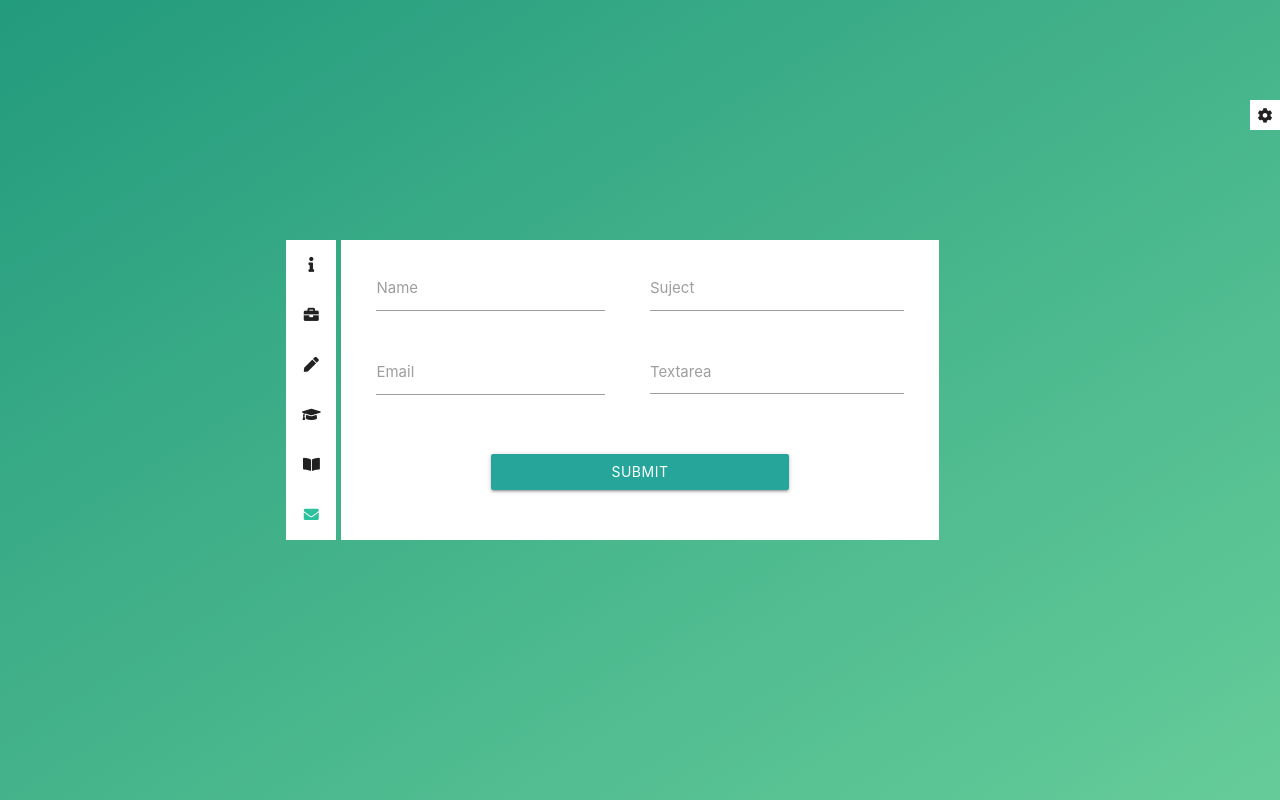
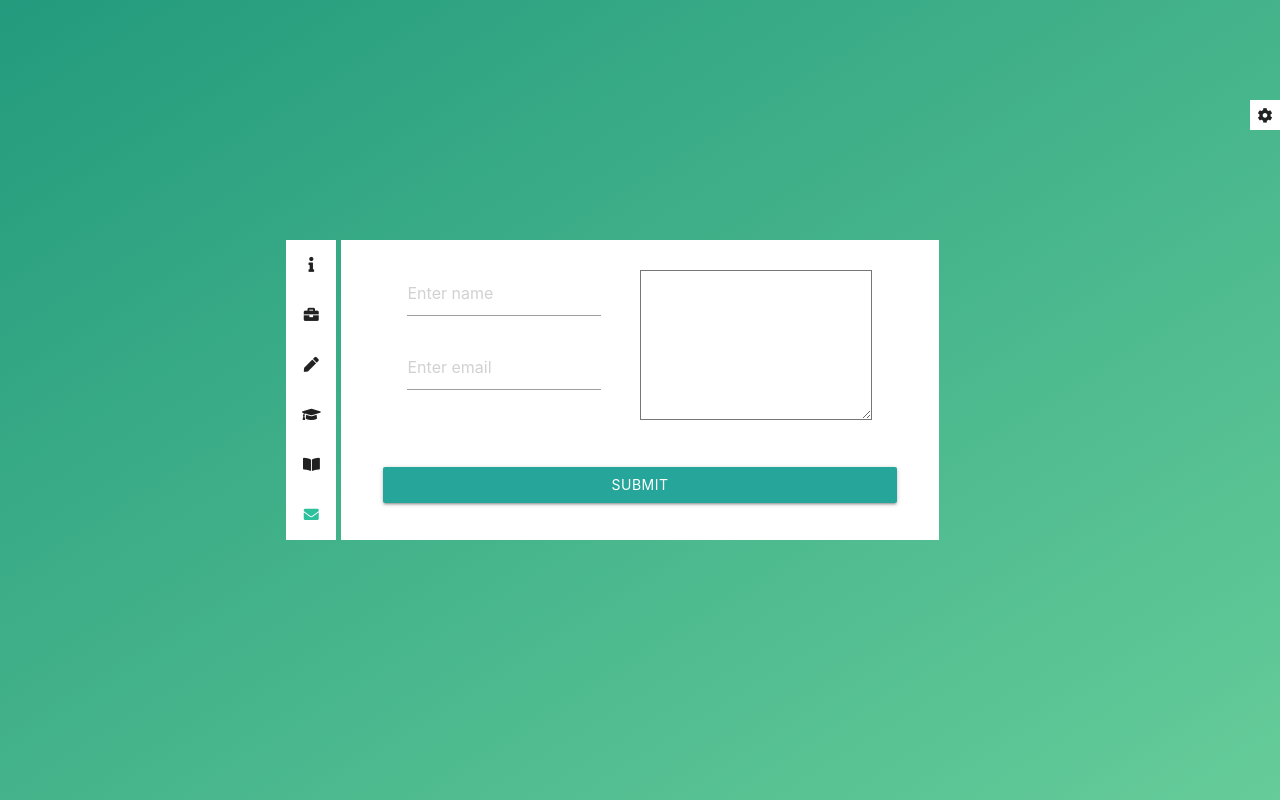
Before and after one commit to vatsal-kandoi/v1, an Angular app: page /contact in a window 1280 px wide. Built offline with nearby package versions, Linux system fonts and the light colour scheme.

Commit message:
Added dockefile

```diff
--- a/src/app/about/about.component.css
+++ b/src/app/about/about.component.css
@@ -84,6 +84,7 @@
 .download{
     color:black;
     font-weight: bold;
+    cursor: pointer;
 }
 .download:hover{
     color:#FA292A;
--- a/src/app/app.component.html
+++ b/src/app/app.component.html
@@ -1,6 +1,6 @@
   <div class="background" [ngClass]="{'dark-background':darkMode}">
     <div class="shade centerIt">
-      <div class="change" (click)="change()"><i class="fas fa-cog"></i></div>
+      <div class="change tooltipped" (click)="change()" data-position="right" data-tooltip="Toggle mode"><i class="fas fa-cog"></i></div>
       <div class="container">
         <div class="row">
           <div class="col l8 offset-l2 m10 offset-m1 s12 main-component" [ngClass]="{'dark-main-component':darkMode}">
--- /dev/null
+++ b/src/app/contact/contact.component.css
@@ -0,0 +1,32 @@
+.size{
+    width:20px;
+    height: 20px;
+  }
+  .textarea{
+    width:100%;
+    height:150px;
+  }
+  .flex{
+    width:100%;
+    height:100%;
+    display:flex;
+    flex-direction:column;
+    justify-content:center;
+    align-items:center;
+    padding:30px;
+  }
+.dark-input{
+    color: white;
+}
+.dark-input:focus{
+    border-bottom: 1px solid #37c43e;
+}
+.dark-textarea{
+    color: white;
+}
+.dark-textarea:focus{
+    border:1px solid #37c43e;
+}
+.success{
+    background-color: #37c43e;
+}
--- a/src/app/contact/contact.component.html
+++ b/src/app/contact/contact.component.html
@@ -1,33 +1,23 @@
 <div class="row">
   <div class="col s12">
       <form #f="ngForm" (ngSubmit)="onSubmit(f)">
-        <div class="row">
-            <div class="col l6 m8 offset-m2 s12" style="padding:10px;">
-                <div class="row">
-                    <div class="input-field col s10 offset-s1">
-                        <input id="name" type="text" class="validate">
-                        <label for="name">Name</label>
+        <div class="flex">
+            <div class="row">
+                <div class="col l5 s12 m10 offset-m1">
+                    <div class="row">
+                        <input type="text" class="input" [ngClass]="{'dark-input':darkMode}" placeholder="Enter name">
                     </div>
-                    <div class="input-field col s10 offset-s1">
-                        <input id="email" type="email" class="validate">
-                        <label for="email">Email</label>
+                    <div class="row">
+                        <input text="email" class="input" [ngClass]="{'dark-input':darkMode}" placeholder="Enter email">
+                    </div>
+                </div>
+                <div class="col l6 offset-l1 s12 m10 offset-m1">
+                    <div class="row">
+                        <textarea class="textarea" [ngClass]="{'dark-textarea':darkMode}"></textarea>
                     </div>
                 </div>
             </div>
-            <div class="col l6 m8 offset-m2 s12" style="padding:10px;">
-                <div class="row">
-                    <div class="input-field col s11">
-                        <input id="subject" type="text" class="validate">
-                        <label for="subject">Suject</label>
-                    </div>
-
-                    <div class="input-field col s11">
-                        <textarea class="txtsize" id="textarea1" class="materialize-textarea"></textarea>
-                        <label for="textarea1">Textarea</label>
-                    </div>
-                </div>
-            </div>
-            <button type="submit" [disabled]="!f.valid" class="col s10 offset-s1 l6 offset-l3 m8 offset-m2 btn" >{{ formValue }} </button>
+            <button class="col s12 btn btn-primary" [ngClass]="{'success':darkMode}" >{{ formValue }}</button>
         </div>
       </form>
   </div>
--- a/src/app/contact/contact.component.ts
+++ b/src/app/contact/contact.component.ts
@@ -1,26 +1,27 @@
-import { Component, OnInit, ViewChild } from '@angular/core';
+import { Component, OnInit, ViewChild, OnDestroy } from '@angular/core';
 import { NgForm } from '@angular/forms';
+import { DarkmodeService } from '../shared/darkmode.service';
 
 @Component({
   selector: 'app-contact',
   templateUrl: './contact.component.html',
-  styles: [
-    `
-    .size{
-      width:20px;
-      height: 20px;
-    }
-    .txtsize{
-      height:200px;
-    }
-    `
-  ]
+  styleUrls: ['./contact.component.css']
 })
-export class ContactComponent implements OnInit {
+export class ContactComponent implements OnInit, OnDestroy {
   @ViewChild('f') form: NgForm;
   formValue: string;
-  constructor() {
+  darkMode: boolean;
+  subscription: any;
+  constructor(private darkModeService: DarkmodeService) {
+    this.darkMode = darkModeService.getMode();
     this.formValue = 'Submit';
+    this.subscription = darkModeService.modeChange.subscribe((value) => {
+      this.darkMode = value;
+    });
+    this.darkModeService = darkModeService;
+  }
+  ngOnDestroy() {
+    this.subscription.unsubscribe();
   }
   ngOnInit() {
   }
```
Also changed, not shown: 1 other file (tests, documents, lock files or other folders).
